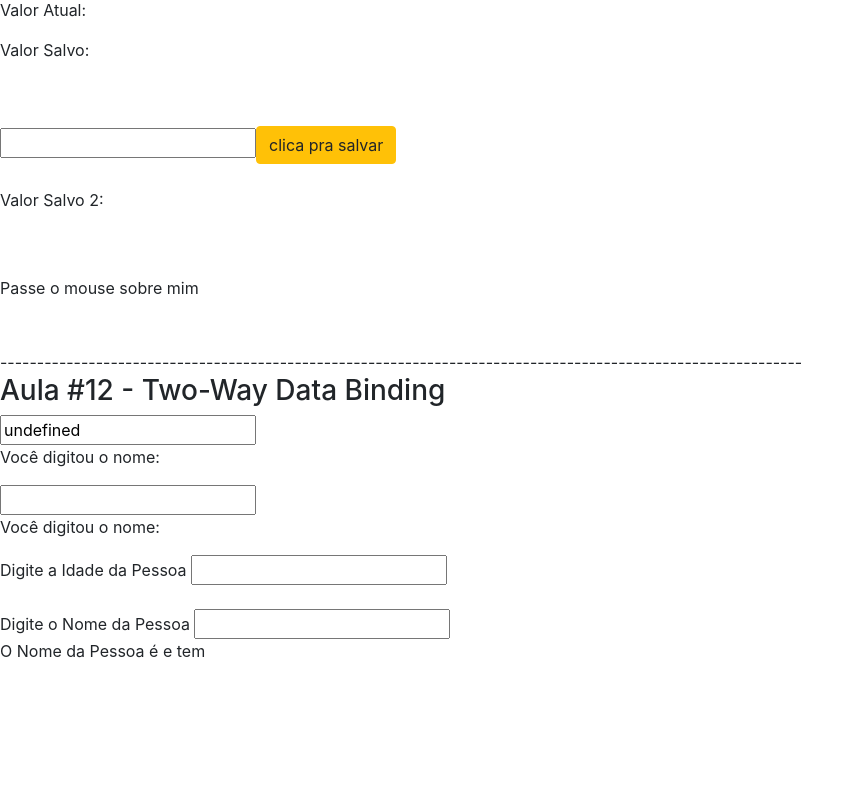
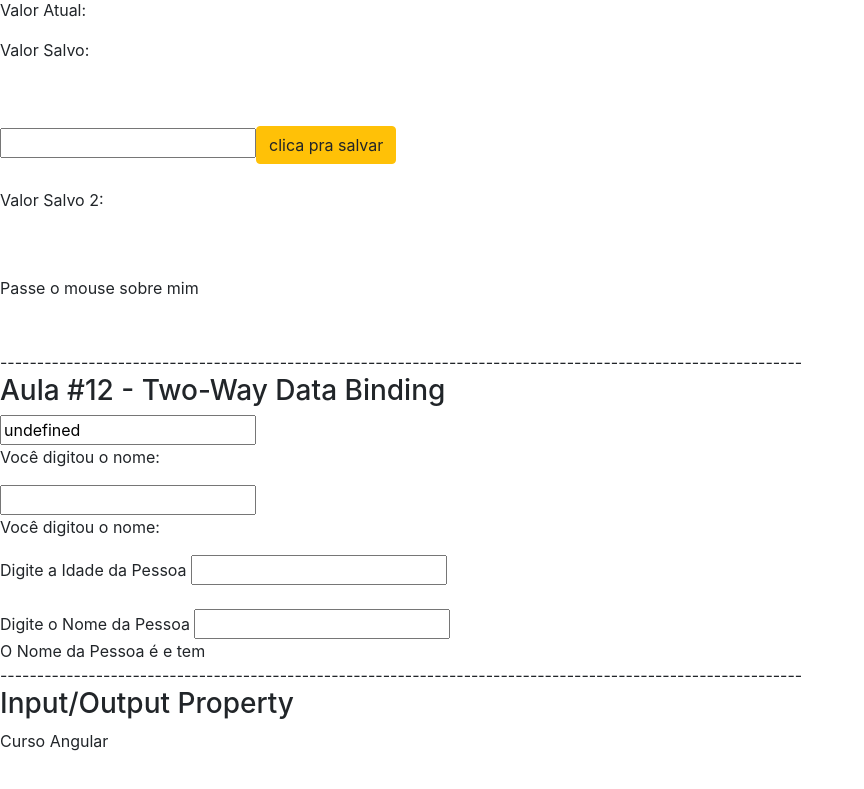
Before and after one commit to victor-ferraz7/angular-loiane, an Angular app in the folder data-binding/: page / in a window 1280 px wide. Shown: the part 1499-2288 px from the top of the page, without its empty margins (0-864 px from the left). Before the commit the page ends 2162 px from the top, so only its background shows below. Built offline with nearby package versions, Linux system fonts and the light colour scheme.

Commit message:
Aula #13: Reusando Componentes com Input properties

```diff
--- a/data-binding/src/app/app.module.ts
+++ b/data-binding/src/app/app.module.ts
@@ -4,11 +4,13 @@
 import { AppComponent } from './app.component';
 import { DataBindingComponent } from './data-binding/data-binding.component';
 import { MeuFormModule } from './meu-form/meu-form.module';
+import { InputPropertyComponent } from './input-property/input-property.component';
 
 @NgModule({
   declarations: [
     AppComponent,
-    DataBindingComponent // adicionar dentro de declarações permite
+    DataBindingComponent,
+    InputPropertyComponent // adicionar dentro de declarações permite
   ],
   imports: [
   BrowserModule,FormsModule, // para inserir o [(ngModule)] >> Two-Way Data Binding
--- a/data-binding/src/app/data-binding/data-binding.component.html
+++ b/data-binding/src/app/data-binding/data-binding.component.html
@@ -119,3 +119,13 @@
 </section> -->
 
 <app-meu-form></app-meu-form>
+
+-------------------------------------------------------------------------------------------------------------
+
+<section class="input-output-properties">
+  <article>
+    <h3> Input/Output Property</h3>
+
+    <app-curso [nomeCurso]="nomeCurso"></app-curso>
+  </article>
+</section>
--- a/data-binding/src/app/data-binding/data-binding.component.ts
+++ b/data-binding/src/app/data-binding/data-binding.component.ts
@@ -28,6 +28,8 @@
   public nome: string = "Victor";
 
   public nome2: string = '';
+
+  public nomeCurso: string = 'Curso Angular'
 
   getPropertyBinding() {
     return 'Valor do Component no Template';
--- /dev/null
+++ b/data-binding/src/app/input-property/input-property.component.html
@@ -0,0 +1,3 @@
+<p>
+  {{ nomeCurso }}
+</p>
--- /dev/null
+++ b/data-binding/src/app/input-property/input-property.component.ts
@@ -0,0 +1,19 @@
+import { Component, OnInit, Input } from '@angular/core';
+
+@Component({
+  selector: 'app-curso',
+  templateUrl: './input-property.component.html',
+  styleUrls: ['./input-property.component.css'],
+  // inputs:['nomeCurso']
+})
+export class InputPropertyComponent implements OnInit {
+
+  constructor() { }
+
+  ngOnInit() {
+  }
+
+   @Input() nomeCurso: string = ''; // convenção
+  // nomeCurso: string = '';
+
+}
```
Also changed, not shown: data-binding/src/app/input-property/input-property.component.css (added), 1 other file (tests, documents, lock files or other folders).
